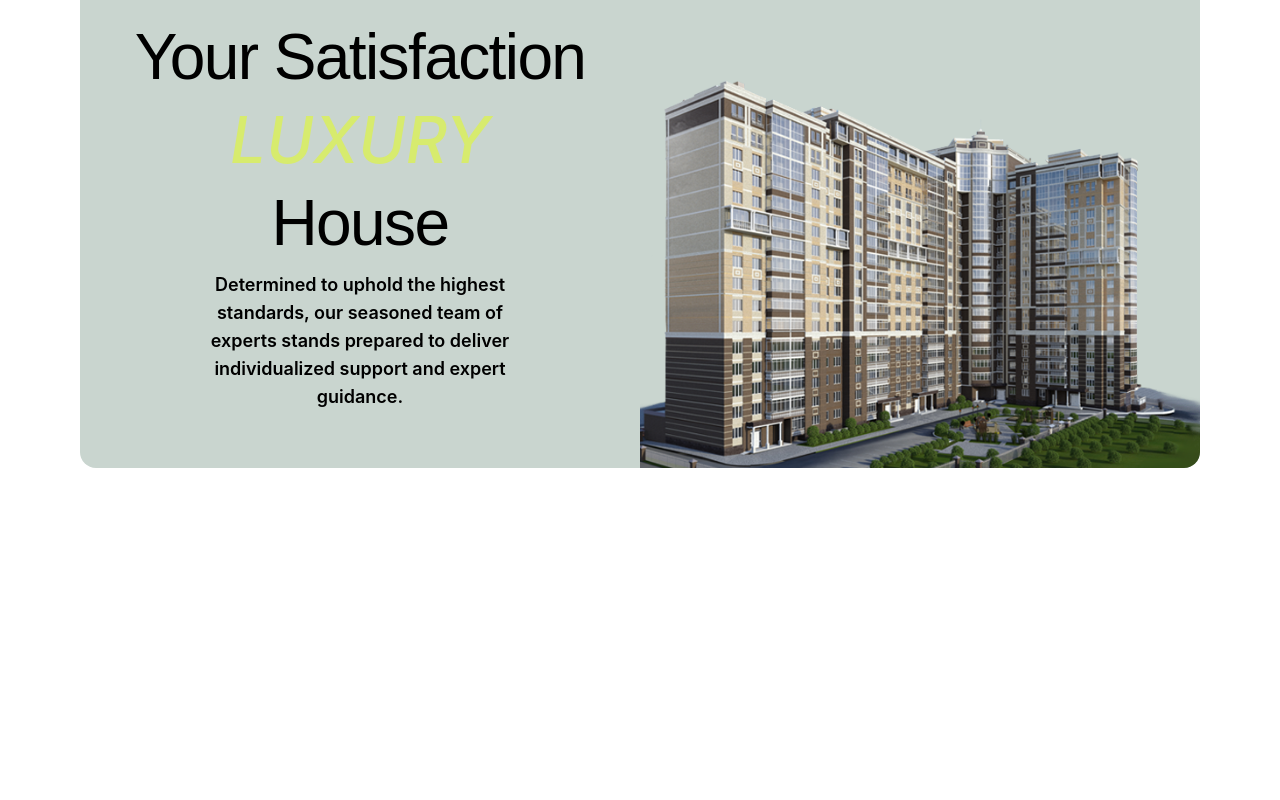
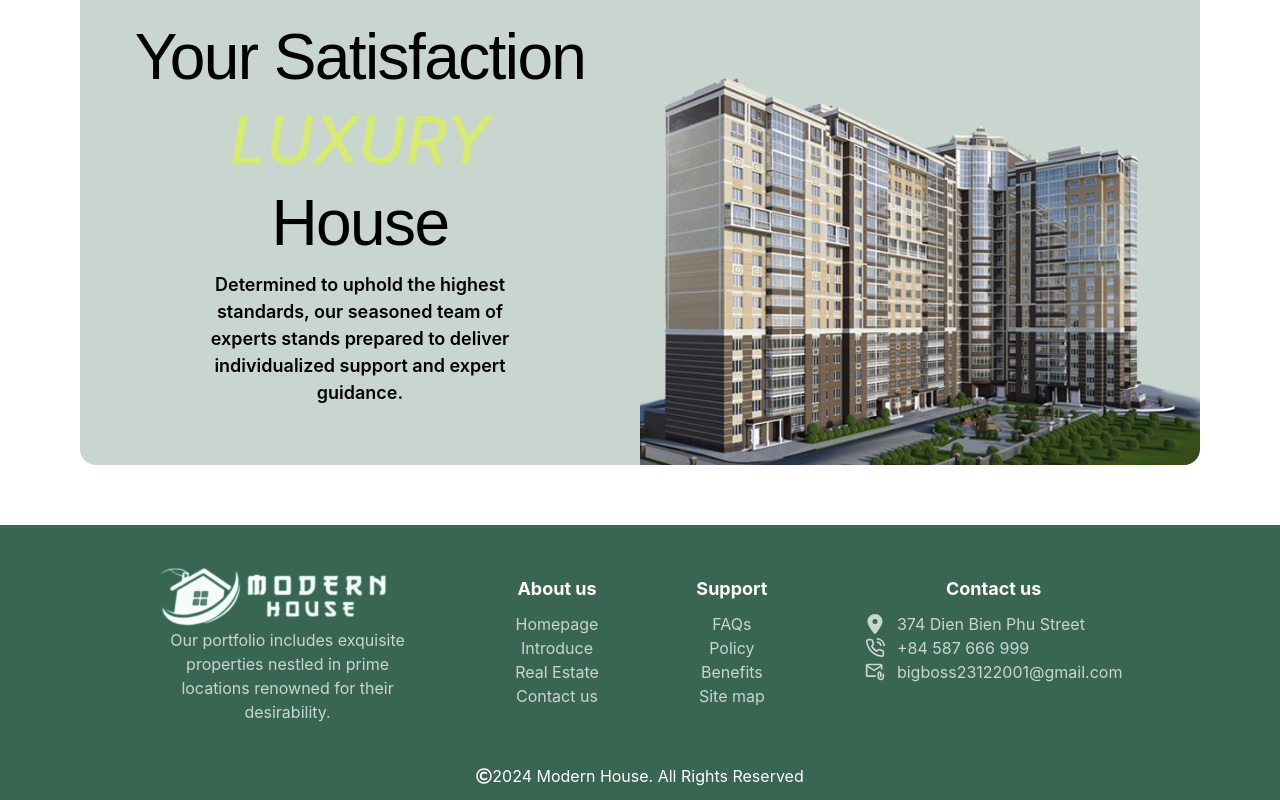
Before and after one commit to Ces-Intern-2024/House-Sale-FE, a React (Create React App) app: page / in a window 1280 px wide. Shown: the part 3623-4423 px from the top of the page. Before the commit the page ends 4151 px from the top, so only its background shows below. Built offline with nearby package versions, Linux system fonts and the light colour scheme.

Commit message:
feat: search bar fix: fix update home page :wq

```diff
--- a/src/components/layouts/CommonLayout/Layout.tsx
+++ b/src/components/layouts/CommonLayout/Layout.tsx
@@ -1,7 +1,7 @@
 import React from 'react'
 import { Outlet } from 'react-router-dom'
 import Header from '../../Header/Header'
-// import Footer from '../../Footer/Footer'
+import Footer from '../../Footer/Footer'
 import style from './Layout.module.scss'
 import SlideShow from '../../Slideshow/SlideShow'
 
@@ -15,7 +15,7 @@ export default function Layout() {
         <SlideShow />
       </div>
       <Outlet />
-      {/* <Footer /> */}
+      <Footer />
     </>
   )
 }
```
